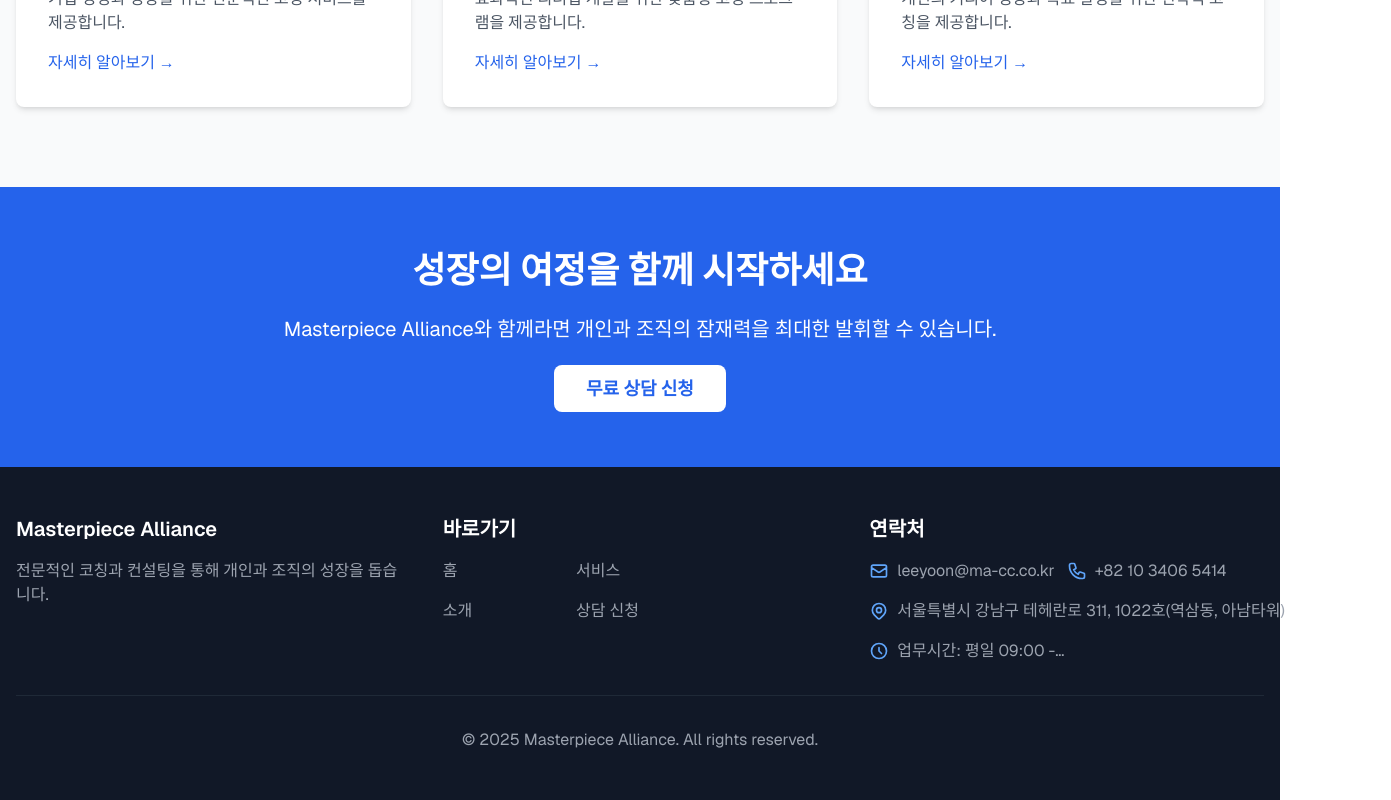
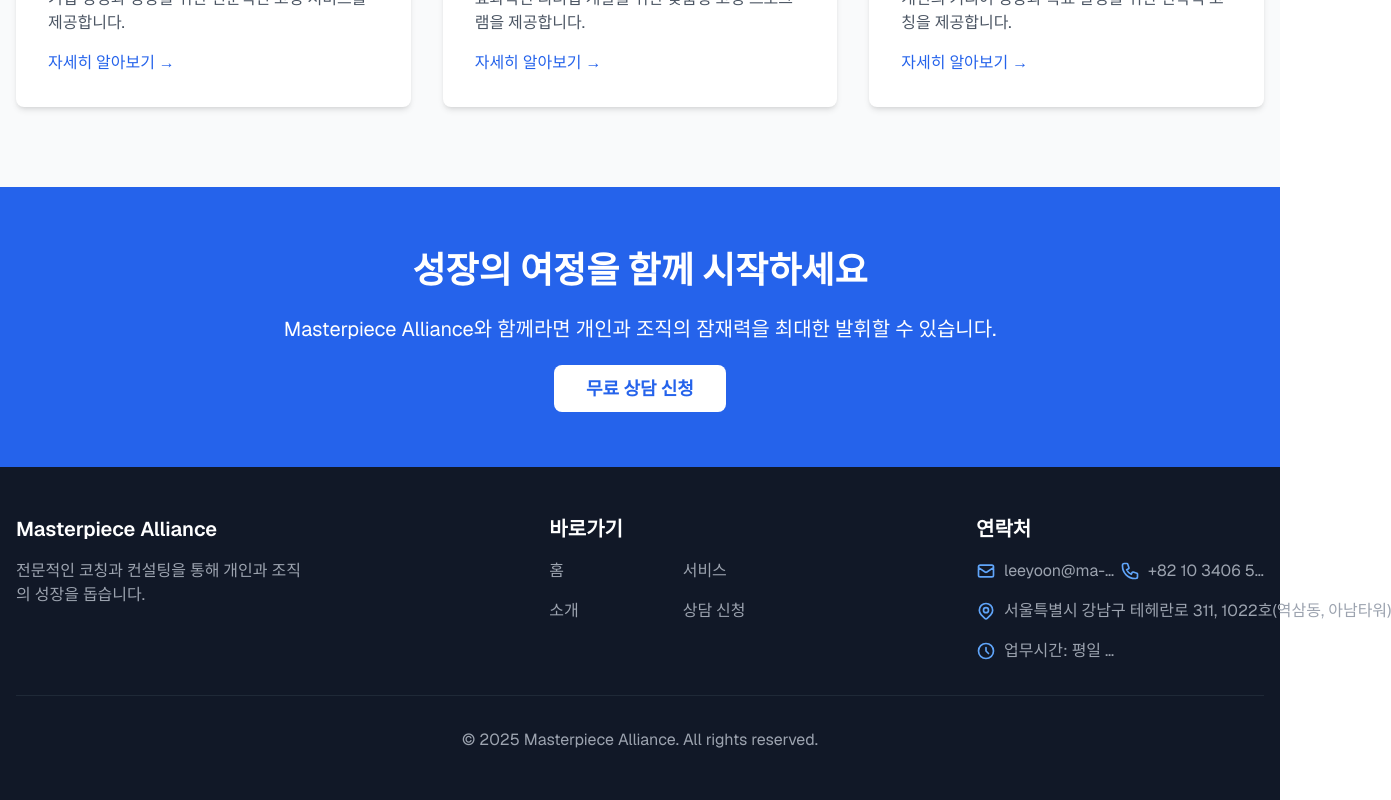
Before and after one commit to masterpiece-alliances/macc-website, a Next.js app: page / in a window 1280 px wide. Shown: the part 1029-1829 px from the top of the page, 1391 px wide, since content can reach past the window. Built offline with nearby package versions, Linux system fonts and the light colour scheme.

Commit message:
Masterpiece Alliance와 바로가기 섹션 사이의 간격 조정

```diff
--- a/src/components/layout/Footer.tsx
+++ b/src/components/layout/Footer.tsx
@@ -9,15 +9,15 @@ const Footer = () => {
   return (
     <footer className="bg-gray-900 text-white py-12">
       <div className="container mx-auto px-4">
-        <div className="grid grid-cols-1 md:grid-cols-3 gap-8">
-          <div>
+        <div className="grid grid-cols-1 md:grid-cols-12 gap-8">
+          <div className="md:col-span-3">
             <h3 className="text-xl font-semibold mb-4">Masterpiece Alliance</h3>
             <p className="text-gray-400 mb-4">
               전문적인 코칭과 컨설팅을 통해 개인과 조직의 성장을 돕습니다.
             </p>
           </div>
 
-          <div>
+          <div className="md:col-span-4 md:col-start-6">
             <h3 className="text-xl font-semibold mb-4">바로가기</h3>
             <div className="grid grid-cols-2 gap-y-4">
               <div>
@@ -43,7 +43,7 @@ const Footer = () => {
             </div>
           </div>
 
-          <div>
+          <div className="md:col-span-3 md:col-start-10">
             <h3 className="text-xl font-semibold mb-4">연락처</h3>
             <div className="grid grid-cols-2 gap-y-4">
               <div className="text-gray-400 flex items-center">
```
